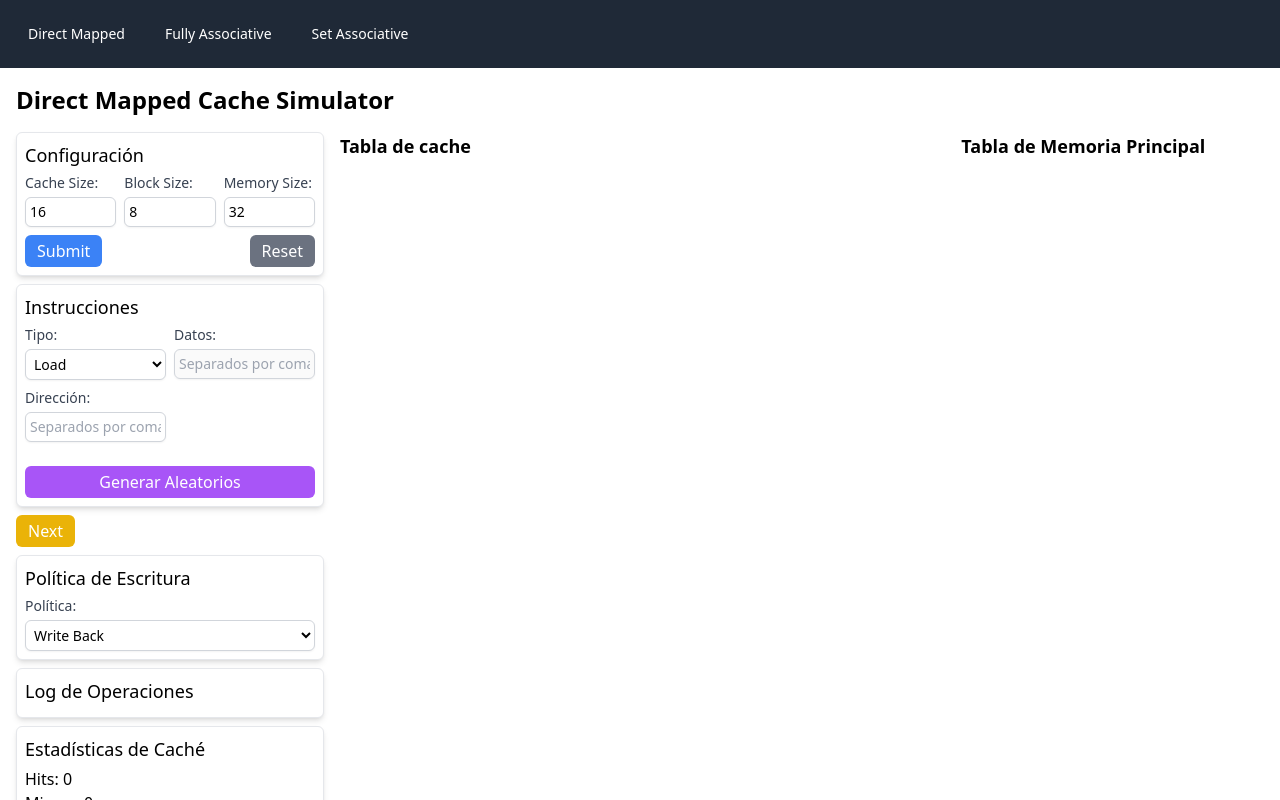
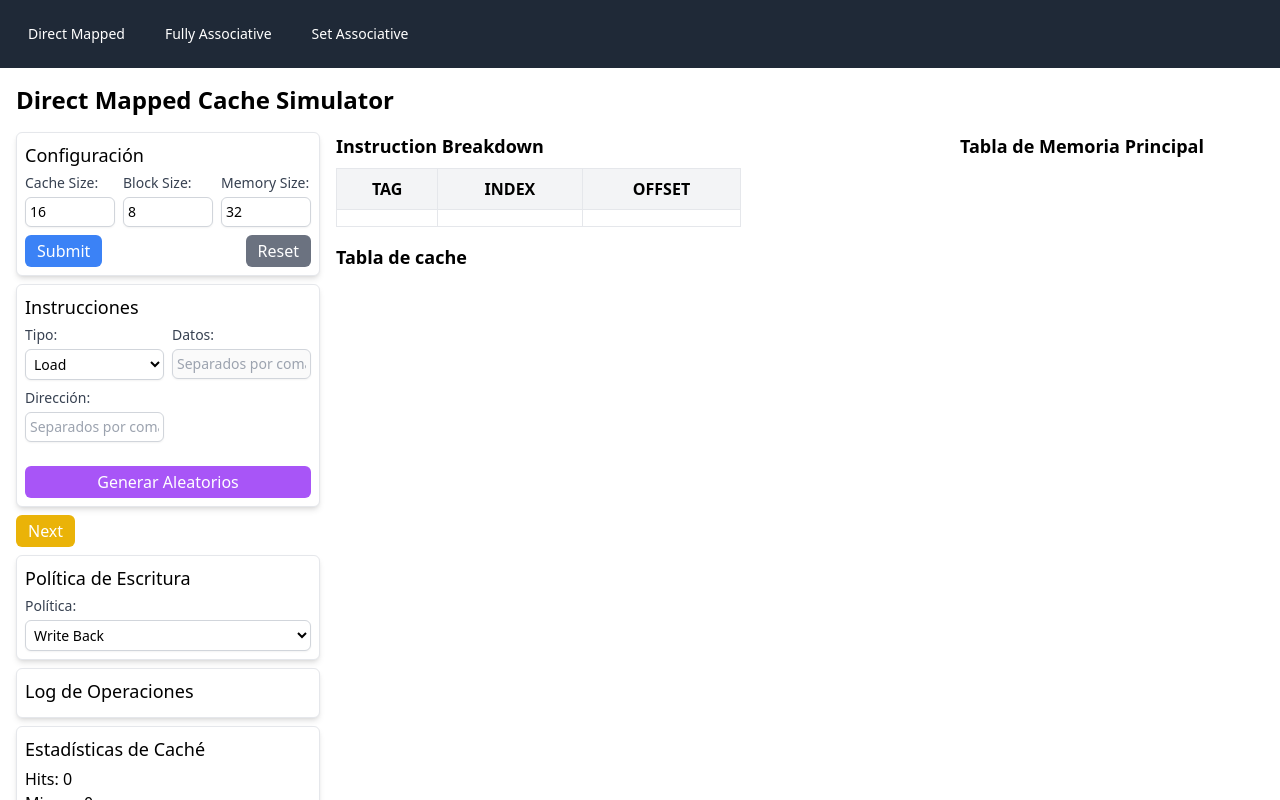
Before and after one commit to FernandoMVG/cachesim, a React (Create React App) app: page / in a window 1280 px wide. Shown: the top 800 px of the page. Built offline with nearby package versions, Linux system fonts and the light colour scheme.

Commit message:
Instruction Breakdown added

```diff
--- a/src/App.js
+++ b/src/App.js
@@ -5,11 +5,14 @@ import Navbar from './components/Navbar';
 import CacheConfigForm from './components/CacheConfigForm';
 import CacheTable from './components/CacheTable';
 import MemoryTable from './components/MemoryTable';
+import InstructionBreakdown from './components/InstructionBreakdown';
+import InstructionBrkFully from './components/InstructionBrkFully';
 import { HighlightProvider } from './components/HighlightContext';
 
 const DirectMapped = () => {
     const [cache, setCache] = useState([]);
     const [memory, setMemory] = useState([]);
+    const [segmentation, setSegmentation] = useState({ binAddress: '', tag: '', index: '', offset: '' });
 
     return (
         <HighlightProvider>
@@ -17,10 +20,18 @@ const DirectMapped = () => {
                 <h1 className="text-2xl font-bold mb-4">Direct Mapped Cache Simulator</h1>
                 <div className="flex flex-col md:flex-row space-y-4 md:space-y-0 md:space-x-4">
                     <div className="md:w-1/4">
-                    <CacheConfigForm cache={cache} setCache={setCache} memory={memory} setMemory={setMemory} />
+                        <CacheConfigForm cache={cache} setCache={setCache} memory={memory} setMemory={setMemory} setSegmentation={setSegmentation} />
                     </div>
-                <div className="md:w-3/4 flex gap-x-4">
+                    <div className="md:w-1/2 flex flex-col gap-y-4">
+                        <InstructionBreakdown
+                            binAddress={segmentation.binAddress}
+                            tag={segmentation.tag}
+                            index={segmentation.index}
+                            offset={segmentation.offset}
+                        />
                         <CacheTable data={cache} />
+                    </div>
+                    <div className="md:w-1/4">
                         <MemoryTable data={memory} />
                     </div>
                 </div>
@@ -32,6 +43,7 @@ const DirectMapped = () => {
 const FullyAssociative = () => {
     const [cache, setCache] = useState([]);
     const [memory, setMemory] = useState([]);
+    const [segmentation, setSegmentation] = useState({ binAddress: '', tag: '', index: '', offset: '' });
 
     return (
         <HighlightProvider>
@@ -39,10 +51,16 @@ const FullyAssociative = () => {
                 <h1 className="text-2xl font-bold mb-4">Fully Associative Cache Simulator</h1>
                 <div className="flex flex-col md:flex-row space-y-4 md:space-y-0 md:space-x-4">
                     <div className="md:w-1/4">
-                    <CacheConfigForm cache={cache} setCache={setCache} memory={memory} setMemory={setMemory} />
+                        <CacheConfigForm cache={cache} setCache={setCache} memory={memory} setMemory={setMemory} setSegmentation={setSegmentation} />
                     </div>
-                <div className="md:w-3/4 flex gap-x-4">
+                    <div className="md:w-2/4 flex flex-col gap-y-3">
+                        <InstructionBrkFully
+                            tag={segmentation.tag}
+                            offset={segmentation.offset}
+                        />
                         <CacheTable data={cache} />
+                    </div>
+                    <div className="md:w-1/4">
                         <MemoryTable data={memory} />
                     </div>
                 </div>
--- a/src/components/CacheConfigForm.js
+++ b/src/components/CacheConfigForm.js
@@ -5,7 +5,7 @@ import { load_fully, store_fully } from './Fully.js';
 import { initCache, truncate_to_power_of_2, generate_random_string } from './CacheOperations';
 import { HighlightContext } from './HighlightContext';
 
-const CacheConfigForm = ({ cache, setCache, memory, setMemory }) => {
+const CacheConfigForm = ({ cache, setCache, memory, setMemory, setSegmentation }) => {
     const location = useLocation();
     const [cacheSize, setCacheSize] = useState('16');
     const [blockSize, setBlockSize] = useState('8');
@@ -82,7 +82,7 @@ const CacheConfigForm = ({ cache, setCache, memory, setMemory }) => {
                 result = store_direct(cache, currentAddress, currentData, writePolicy, cacheSize, blockSize, memorySize, mainMemory);
             }
         }
-        console.log("Cacheche: ", result.hit)
+        console.log("Cacheche: ", result)
         setCache(result.cache);
         console.log("MaintoMemory: ", result.mainMemory)
         setMainMemory(result.mainMemory);
@@ -95,11 +95,16 @@ const CacheConfigForm = ({ cache, setCache, memory, setMemory }) => {
             setMissCount(missCount + 1);
         }
 
-        setComparisonLog(prevLog => `${prevLog}\nAddress: ${currentAddress}, Tag: ${result.tag}, Index: ${result.target_index}, Offset: ${result.offset}`);
+        //setComparisonLog(prevLog => `${prevLog}\nAddress: ${currentAddress}, Tag: ${result.tag}, Index: ${result.index}, Offset: ${result.offset}`);
 
         setData(data.slice(1));
         setAddress(address.slice(1));
         setHighlightedAddress(currentAddress);
+
+        // Actualizar la segmentación
+        const { binAddress, tag, index, offset } = result;
+        setSegmentation({ binAddress, tag, index, offset });
+
     };
 
     const handleInstructionChange = (e) => {
--- a/src/components/CacheTable.js
+++ b/src/components/CacheTable.js
@@ -7,7 +7,7 @@ const CacheTable = ({ data }) => {
     }, [data]);
 
     return (
-        <div className="overflow-x-auto w-2/3">
+        <div className="overflow-x-auto w-3/3">
             <h2 className="text-lg font-semibold mb-2">Tabla de cache</h2>
             <table className="table-auto w-full border-collapse border border-gray-300">
                 <thead>
--- a/src/components/Direct.js
+++ b/src/components/Direct.js
@@ -11,6 +11,7 @@ export function load_direct(cache, address, write_policy = "BACK", s_cc, s_blq,
   }
 
   let [bin_add, tag, target_index, offset] = direct_bin_segmentation(address, s_cc, s_blq, s_mp);
+  let index = target_index;
   target_index = parseInt(target_index, 2) + 1;
   let line = newCache1[target_index];
 
@@ -38,7 +39,7 @@ export function load_direct(cache, address, write_policy = "BACK", s_cc, s_blq,
     cache_entry = newCache1[target_index][4][parseInt(offset, 2)];
   }
 
-  return { cache: newCache1, mainMemory: newMainMemory, message, hit, bin_add, tag, target_index, offset };
+  return { cache: newCache1, mainMemory: newMainMemory, message, hit, bin_add, tag, index, offset };
 }
 
 // Direct.js
@@ -52,6 +53,7 @@ export function store_direct(cache, address, data, write_policy, s_cc, s_blq, s_
   }
 
   let [bin_add, tag, target_index, offset] = direct_bin_segmentation(address, s_cc, s_blq, s_mp);
+  let index = target_index;
   target_index = parseInt(target_index, 2) + 1;
   const line = newCache[target_index];
   const [valid_bit, cached_tag, dirty_bit] = line.slice(1, 4);
@@ -82,7 +84,7 @@ export function store_direct(cache, address, data, write_policy, s_cc, s_blq, s_
       write_mem(newMainMemory, newCache[target_index], "DIRECT", s_cc, s_blq, s_mp);
   }
 
-  return { cache: newCache, mainMemory: newMainMemory, message, hit, bin_add, tag, target_index, offset };
+  return { cache: newCache, mainMemory: newMainMemory, message, hit, bin_add, tag, index, offset };
 }
 
 
--- a/src/components/Fully.js
+++ b/src/components/Fully.js
@@ -98,7 +98,7 @@ export function load_fully(cache, address, replacement_policy, write_policy = "B
   let [bin_add, tag, offset] = fully_bin_segmentation(address, s_mp, s_blq);
   let [curr_line, cache_entry, w_mem, hit, logMessages] = fully_associative_mapping(newCache2, address, tag, offset, replacement_policy, fifo_q, lru_q, write_policy, s_cc, s_blq, s_mp, newMainMemory);
 
-  return { cache: newCache2, mainMemory: newMainMemory, message: hit ? `Cache hit! Address ${address} found ${cache_entry}` : `Cache miss. Address ${address} loaded`, log: logMessages, hit: hit };
+  return { cache: newCache2, mainMemory: newMainMemory, message: hit ? `Cache hit! Address ${address} found ${cache_entry}` : `Cache miss. Address ${address} loaded`, log: logMessages, hit: hit, tag, offset };
 }
 
 export function fully_associative_modify(cache, address, data, tag, offset, replacement_policy, repl_queue, use_queue, write_policy, s_cc, s_blq, s_mp, main_memory) {
@@ -197,7 +197,7 @@ export function store_fully(cache, address, data, replacement_policy, write_poli
   const [bin_add, tag, offset] = fully_bin_segmentation(address, s_mp, s_blq);
   const [curr_line, cache_entry, w_mem, hit, logMessages] = fully_associative_modify(newCache, address, data, tag, offset, replacement_policy, fifo_q, lru_q, write_policy, s_cc, s_blq, s_mp, newMainMemory1);
 
-  return { cache: newCache, mainMemory: newMainMemory1, message: hit ? `Cache hit! Address ${address} modified to ${data}` : `Cache miss. Address ${address} stored`, log: logMessages, hit: hit };
+  return { cache: newCache, mainMemory: newMainMemory1, message: hit ? `Cache hit! Address ${address} modified to ${data}` : `Cache miss. Address ${address} stored`, log: logMessages, hit: hit, tag, offset };
 }
 
 function modify(index, tag, address, matrix, s_blq, main_memory) {
--- /dev/null
+++ b/src/components/InstructionBreakdown.js
@@ -0,0 +1,28 @@
+// InstructionBreakdown.js
+import React from 'react';
+
+const InstructionBreakdown = ({ binAddress, tag, index, offset }) => {
+    return (
+        <div className="overflow-x-auto w-2/3">
+            <h2 className="text-lg font-semibold mb-2">Instruction Breakdown</h2>
+            <table className="table-auto w-full border-collapse border border-gray-300">
+                <thead>
+                    <tr>
+                        <th className="p-2 border border-gray-200 bg-gray-100">TAG</th>
+                        <th className="p-2 border border-gray-200 bg-gray-100">INDEX</th>
+                        <th className="p-2 border border-gray-200 bg-gray-100">OFFSET</th>
+                    </tr>
+                </thead>
+                <tbody>
+                    <tr>
+                        <td className="p-2 text-center border border-gray-200">{tag}</td>
+                        <td className="p-2 text-center border border-gray-200">{index}</td>
+                        <td className="p-2 text-center border border-gray-200">{offset}</td>
+                    </tr>
+                </tbody>
+            </table>
+        </div>
+    );
+};
+
+export default InstructionBreakdown;
--- /dev/null
+++ b/src/components/InstructionBrkFully.js
@@ -0,0 +1,26 @@
+// InstructionBreakdown.js
+import React from 'react';
+
+const InstructionBrkFully = ({ tag, offset }) => {
+    return (
+        <div className="overflow-x-auto w-2/3">
+            <h2 className="text-lg font-semibold mb-2">Instruction Breakdown</h2>
+            <table className="table-auto w-full border-collapse border border-gray-300">
+                <thead>
+                    <tr>
+                        <th className="p-2 border border-gray-200 bg-gray-100">TAG</th>
+                        <th className="p-2 border border-gray-200 bg-gray-100">OFFSET</th>
+                    </tr>
+                </thead>
+                <tbody>
+                    <tr>
+                        <td className="p-2 text-center border border-gray-200">{tag}</td>
+                        <td className="p-2 text-center border border-gray-200">{offset}</td>
+                    </tr>
+                </tbody>
+            </table>
+        </div>
+    );
+};
+
+export default InstructionBrkFully;
--- a/src/components/MemoryTable.js
+++ b/src/components/MemoryTable.js
@@ -16,7 +16,7 @@ const MemoryTable = ({ data }) => {
     }, [highlightedAddress]);
 
     return (
-        <div className="overflow-y-auto max-h-96 w-1/3" ref={tableRef}>
+        <div className="overflow-y-auto max-h-96 w-full" ref={tableRef}>
             <h2 className="text-lg font-semibold mb-2">Tabla de Memoria Principal</h2>
             <table className="table-auto w-full border-collapse border border-gray-300">
                 <tbody>
--- /dev/null
+++ b/src/components/Set.js
@@ -0,0 +1,41 @@
+import {fully_associative_mapping, fully_associative_modify} from "./Fully.js";
+
+export function set_bin_segmentation(address) {
+    const bits_dir = Math.log2(s_mp);
+    const bits_off = Math.log2(s_blq);
+    let bits_ind = Math.ceil(Math.log2(s_cc / s_blq / n_sets));
+    bits_ind = Math.max(bits_ind, 1);
+    const bits_tag = bits_dir - (bits_off + bits_ind);
+    const bin_add = address.toString(2).padStart(bits_dir, '0');
+    const tag = bin_add.slice(0, bits_tag);
+    const index = bin_add.slice(bits_tag, -bits_off);
+    const offset = bin_add.slice(-bits_off);
+    return [tag, index, offset];
+  }
+
+
+  export function load_set(cache_arr, address, replacement_policy, write_policy = "BACK") {
+    if (address >= s_mp) {
+      return "Address should be smaller than Main memory";
+    }
+
+    const [tag, target_index, offset] = set_bin_segmentation(address);
+    target_set = parseInt(target_index, 2);
+    console.log(`Accessing set: ${target_set}\n`);
+    const cache_set = cache_arr[target_set];
+    console.table(cache_set);
+
+    return fully_associative_mapping(cache_set, address, tag, offset, replacement_policy, fifo_array[target_set], lru_array[target_set], write_policy, "SET");
+  }
+
+  export function store_set(cache_arr, address, data, replacement_policy, write_policy = "BACK") {
+    if (address >= s_mp) {
+      return "Address should be smaller than Main memory";
+    }
+
+    const [tag, target_index, offset] = set_bin_segmentation(address);
+    target_set = parseInt(target_index, 2);
+    console.log(`Accessing set: ${target_set}`);
+
+    return fully_associative_modify(cache_arr[target_set], address, data, tag, offset, replacement_policy, fifo_array[target_set], lru_array[target_set], write_policy, "SET");
+  }
```
Lines whose indentation alone changed are shown as unchanged.
